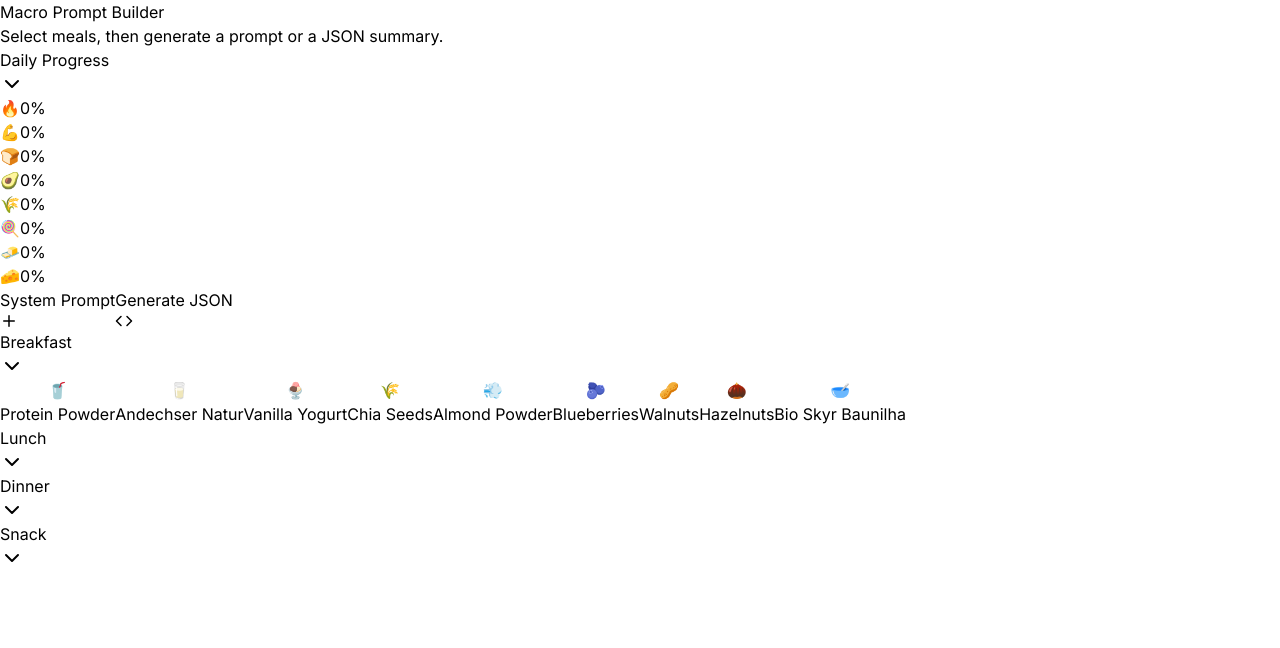
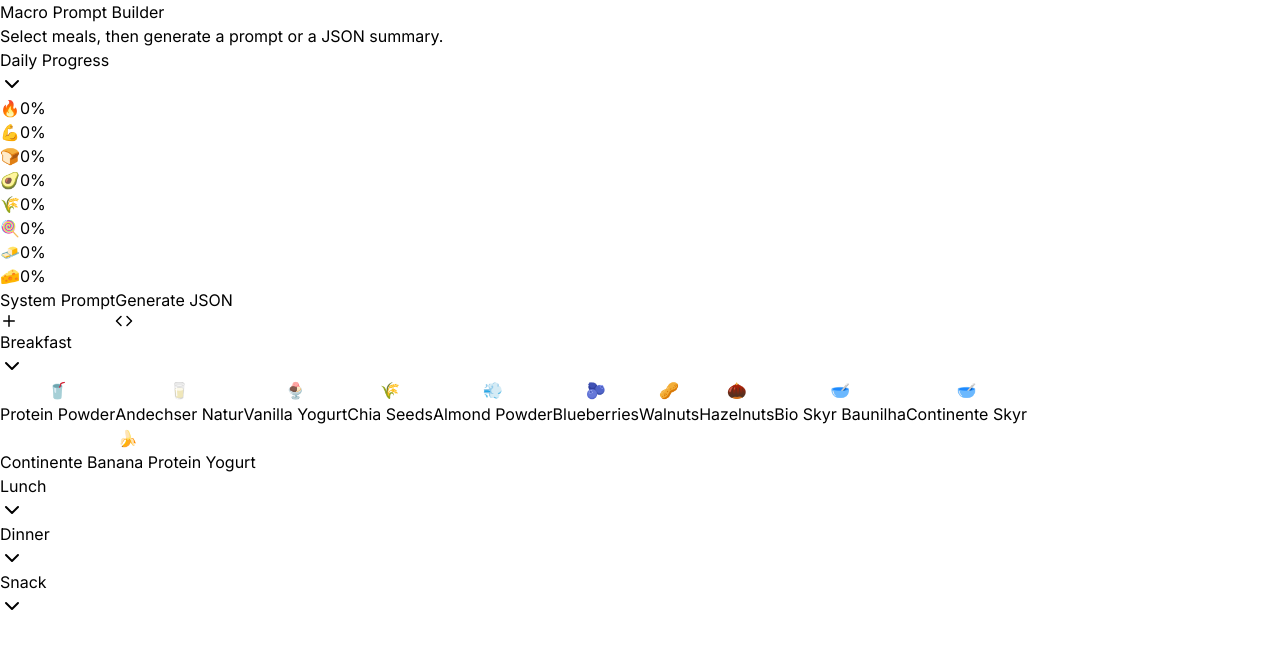
Before and after one commit to TownLake/meal-macro-app, a React (Vite) app: page / in a window 1280 px wide. Shown: the top 648 px of the page. Built offline with nearby package versions, Linux system fonts and the light colour scheme.

Commit message:
Update menuData.js

```diff
--- a/src/data/menuData.js
+++ b/src/data/menuData.js
@@ -151,6 +151,40 @@ export const menuData = {
         "fiber_g": 0
       },
       "text": "100 g Bio Skyr Magro Baunilha: 87 kcal, 0.2 g fat (0.1 g sat fat), 11.7 g carbs (11.7 g sugars), 9.5 g protein.",
+      "source": "label"
+    },
+    {
+      "id": 27,
+      "name": "Continente Skyr",
+      "icon": "🥣",
+      "nutrition": {
+        "calories_kcal": 58,
+        "protein_g": 13,
+        "fat_g": 0,
+        "sat_fat_g": 0,
+        "cholesterol_mg": 0,
+        "sugar_g": 3.7,
+        "carbs_g": 3.7,
+        "fiber_g": 0
+      },
+      "text": "100 g Continente Skyr: 58 kcal, 13 g protein, 0 g fat (0 g sat fat), 0 mg cholesterol, 3.7 g sugars, 3.7 g carbs, 0 g fiber. Contains naturally occurring sugars.",
+      "source": "label"
+    },
+    {
+      "id": 28,
+      "name": "Continente Banana Protein Yogurt",
+      "icon": "🍌",
+      "nutrition": {
+        "calories_kcal": 51,
+        "protein_g": 11,
+        "fat_g": 0,
+        "sat_fat_g": 0,
+        "cholesterol_mg": 0,
+        "sugar_g": 7.4,
+        "carbs_g": 7.4,
+        "fiber_g": 0
+      },
+      "text": "100 g Continente Banana Protein Yogurt: 51 kcal, 11 g protein, 0 g fat (0 g sat fat), 0 mg cholesterol, 7.4 g sugars, 7.4 g carbs, 0 g fiber. Contains naturally occurring sugars.",
       "source": "label"
     }
   ],
```
